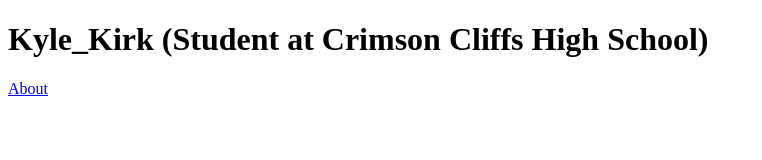
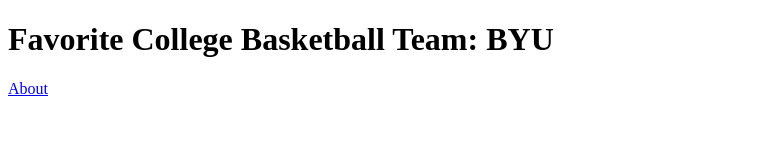
Before and after one commit to KingKyle27/KingKyle27.github.io, a plain HTML site: page index.html in a window 1280 px wide. Shown: the whole page, without its empty margins (0-762 px from the left). Drawn offline with Linux system fonts and the light colour scheme.

Commit message:
Update index.html

```diff
--- a/index.html
+++ b/index.html
@@ -4,7 +4,7 @@
       <title> Kyle_Kirk (Student at Crimson Cliffs High School)</title>
     </head>
     <body>
-      <h1>Kyle_Kirk (Student at Crimson Cliffs High School)</h1>
+      <h1>Favorite College Basketball Team: BYU </h1>
       <a href="about.html">About</a>
     </body>
 
```
